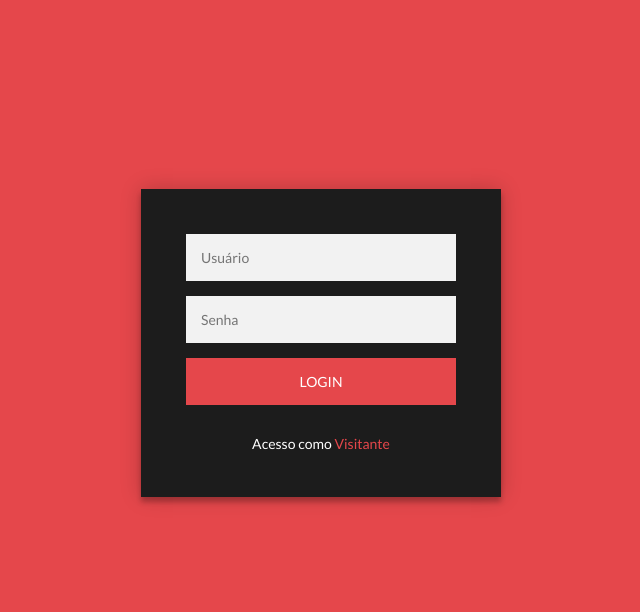
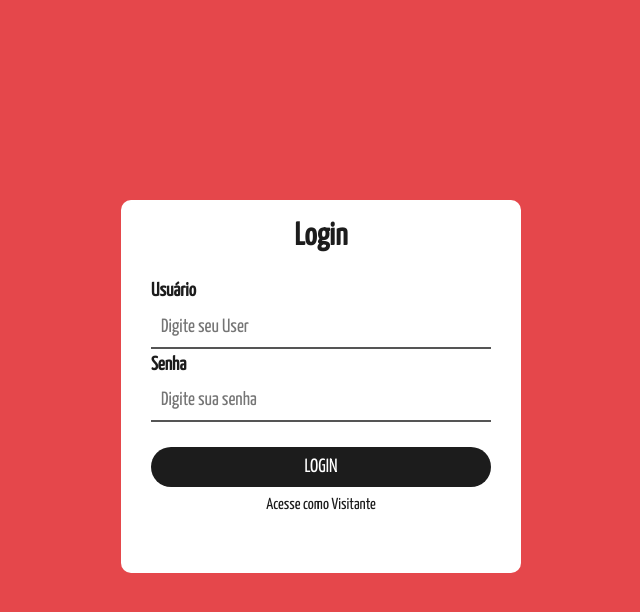
Before and after one commit to chrispittersl/VIP, a PHP site: page /login.html in a window 1280 px wide. Shown: the top 612 px of the page, without its empty margins (319-959 px from the left). Run offline with PHP 8.4, Linux system fonts and the light colour scheme; some libraries are stand-ins or nearby versions.

Commit message:
novo login lindo

```diff
--- a/css/login.css
+++ b/css/login.css
@@ -1,211 +1,93 @@
-@import url(font-awesome.min.css);
-@import url("https://fonts.googleapis.com/css?family=Lato:300,400,700|Pacifico");
+/*GERAL - reset*/
 
-#camponome{
-    font-family: "Lato", sans-serif;
-  text-transform: uppercase;
-  outline: 0;
-  background: #e5474b;
-  width: 100%;
-  border: 0;
-  padding: 15px;
-  color: #FFFFFF;
-  font-size: 14px;
-  -webkit-transition: all 0.3 ease;
-  transition: all 0.3 ease;
-  cursor: pointer;;
+*{
+  margin: 0;
+  padding: 0;
+  box-sizing: border-box;
+  font-family: 'Yanone Kaffeesatz', sans-serif;
+  color:#1c1c1c;
+  border:none;
+  font-size:100%;
+}
 
+a{
+  text-decoration: none;
+  font-size: .8rem;
 }
-.login-page {
-  width: 360px;
-  padding: 8% 0 0;
-  margin: auto;
+
+body{
+  background:#e5474b;
 }
-.form {
-  position: relative;
-  z-index: 1;
-  background:#1c1c1c;
-  max-width: 360px;
-  margin: 0 auto 100px;
-  padding: 45px;
-  text-align: center;
-  box-shadow: 0 0 20px 0 rgba(0, 0, 0, 0.2), 0 5px 5px 0 rgba(0, 0, 0, 0.24);
+
+a:hover{
+  color:rgba(229, 71, 75, 0.75);
 }
-.form input {
-  font-family: "Lato", sans-serif;
-  outline: 0;
-  background: #f2f2f2;
-  width: 100%;
-  border: 0;
-  margin: 0 0 15px;
-  padding: 15px;
-  box-sizing: border-box;
-  font-size: 14px;
+
+h1{
+  font-size: 2em;
 }
-.form button {
-  font-family: "Lato", sans-serif;
-  text-transform: uppercase;
-  outline: 0;
-  background: #e5474b;
-  width: 100%;
-  border: 0;
-  padding: 15px;
-  color: #FFFFFF;
-  font-size: 14px;
-  -webkit-transition: all 0.3 ease;
-  transition: all 0.3 ease;
-  cursor: pointer;
-}
-#camponome:hover,#camponome:active,#camponome:ocus {
-  background: #e5474b;
-}
-.form .message {
-  font-family: 'Lato';
-  margin: 15px 0 0;
-  color: #FFFFFF;
-  font-size: 14px;
-}
-.form .message a {
-  color: #e5474b;
-  text-decoration: none;
-}
-.form .register-form {
-  display: none;
-}
-.container {
-  position: relative;
-  z-index: 1;
-  max-width: 300px;
-  margin: 0 auto;
-}
-.container:before, .container:after {
-  content: "";
-  display: block;
-  clear: both;
-}
-.container .info {
-  margin: 50px auto;
+/*CONTAINER*/
+#container{
+  background-color: #fff;
+  width: 400px;
+  margin-left: auto;
+  margin-right: auto;
+  padding: 20px 30px;
+  margin-top: 25vh;
+  border-radius: 10px ;
   text-align: center;
 }
-.container .info h1 {
-  margin: 0 0 15px;
-  padding: 0;
-  font-size: 36px;
-  font-weight: 300;
-  color: #1a1a1a;
-}
-.container .info span {
-  color: #4d4d4d;
-  font-size: 12px;
-}
-.container .info span a {
-  color: #1c1c1c;
-  text-decoration: none;
-}
-.container .info span .fa {
-  color: #f2a3a5;
-}
-body {
-  background: #1c1c1c; /* fallback for old browsers */
-  background: -webkit-linear-gradient(right, #e5474b, #e5474b);
-  background: -moz-linear-gradient(right, #e5474b, #e5474b);
-  background: -o-linear-gradient(right, #e5474b, #e5474b);
-  background: linear-gradient(to left, #e5474b, #e5474b);
-  -webkit-font-smoothing: antialiased;
-  -moz-osx-font-smoothing: grayscale;
-}
-body {
-  position: relative;
-  padding-top: 5em;
+
+/*FORMULARIO*/
+
+form{
+  margin-top: 30px;
+  margin-bottom: 40px;
 }
 
-/* Header */
-
-#header {
-  background: #1c1c1c;
-  color: #d5d5d5;
-  cursor: default;
-  height: 5em;
-  left: 0;
-  line-height: 5em;
-  position: fixed;
-  text-align: right;
-  top: 0;
-  width: 100%;
-  z-index: 10001;
+label, input{
+  display: block;
+  width:100%;
+  text-align:left;
+  margin-top: 2%;
+  margin-bottom: 1%;
 }
 
-  #header .inner {
-    max-width: 100%;
-    width: calc(100% - 20%);
-    margin: 0 auto;
-    position: relative;
-  }
+label{
+  font-weight: bold;
+  font-size:1.2em;
+}
 
-    @media screen and (max-width: 480px) {
+input{
+  border-bottom: 2px solid rgba(28, 28, 28, 0.75);
+  padding:10px;
+  font-size:1.2em;
+}
 
-      #header .inner {
-        max-width: 90%;
-        width: 90%;
-      }
+input:focus{
+  border-bottom: 2px solid rgba(229, 71, 75, 0.75);
+}
 
-    }
+#visitante{
+  text-align:center;
+  display:block;
+  font-size:1em;
+  margin-top: 10px;
+}
 
-  #header .logo {
-    font-family: "Pacifico", cursive;
-    display: inline-block;
-    height: Lato;
-    left: 0;
-    line-height: Lato;
-    margin: 0;
-    padding: 0;
-    position: absolute;
-    top: 0;
-    color: #e5474b;
-    font-size: 2em;
-    text-transform: none;
-    font-weight: normal;
-    padding: 0;
-  }
-
-    #header .logo:hover {
-      color: rgba(229, 71, 75, 0.75);
-    }
-
-  #header a {
-    -moz-transition: color 0.2s ease-in-out;
-    -webkit-transition: color 0.2s ease-in-out;
-    -ms-transition: color 0.2s ease-in-out;
-    transition: color 0.2s ease-in-out;
-    display: inline-block;
-    padding: 0 2em;
-    color: #ffffff;
-    text-decoration: none;
-    text-transform: uppercase;
-    font-weight: 700;
-    font-size: .85em;
-  }
-
-    #header a:hover {
-      color: rgba(255, 255, 255, 0.75);
-    }
-
-    #header a:last-child {
-      padding-right: 0em;
-    }
-
-    @media screen and (max-width: 736px) {
-
-      #header a {
-        padding: 0 0.5em;
-      }
-
-    }
-
-@media screen and (max-width: 480px) {
-
-  #header {
-    min-width: 320px;
-  }
-
+input[type="submit"]{
+  text-align:center;
+  text-transform: uppercase;
+  font-size:1.2em;
+  border:none;
+  height:40px;
+  border-radius: 20px;
+  margin-top: 25px;
+  color: #fff;
+  background-color: #1c1c1c;
+  cursor:pointer;
 }
+input[type="submit"]:hover{
+  background-color:rgba(28, 28, 28, 0.75) ;
+  transition: .5s;
+}
--- a/login.html
+++ b/login.html
@@ -12,7 +12,8 @@
 		<!--BOOTSTRAP-->
 		<link rel="stylesheet" href="https://maxcdn.bootstrapcdn.com/font-awesome/4.5.0/css/font-awesome.min.css">
 
-
+		<!--FONTE-->
+		<link href="https://fonts.googleapis.com/css2?family=Yanone+Kaffeesatz&display=swap" rel="stylesheet">
 		<!--JAVASCRIPT-->
 		<script language="javascript">
 
@@ -46,20 +47,20 @@
 	</head>
 
 	<body>
-		<div class="login-page">
-			<div class="form">
-				<form class="register-form">
-					<input type="text" placeholder="Usuário"/>
-					<input type="password" placeholder="Senha"/>
-					<button>create</button>
-				</form>
-				<form name="f1" action="Login.php" method="post" class="login-form">
-					<input type="text" name="login" maxlength="12" placeholder="Usuário"/>
-					<input type="password" name="senha" maxlength="6" placeholder="Senha" onkeypress  = "return blokletras(event)"/>
-					<input type="button" name="verificar" value="LOGIN" id="camponome" onclick="valida ()">
-					<p class="message">Acesso como <a href="index.html">Visitante</a></p>
-				</form>
-			</div>
+		<div id="container">
+			<h1>Login</h1>
+
+			<form action="" method="POST">
+				<label for="email"> Usuário</label>
+				<input type="text" name="user" id="user" placeholder="Digite seu User" autocomplete="off">
+				<label for="password"> Senha</label>
+				<input type="password" name="senha" id="senha" placeholder="Digite sua senha" maxlength="5" autocomplete="off">
+				<input type="submit" value="Login">
+				<a href="#" id="visitante">Acesse como Visitante</a>
+
+			</form>
 		</div>
+
+
 	</body>
 </html>
```
